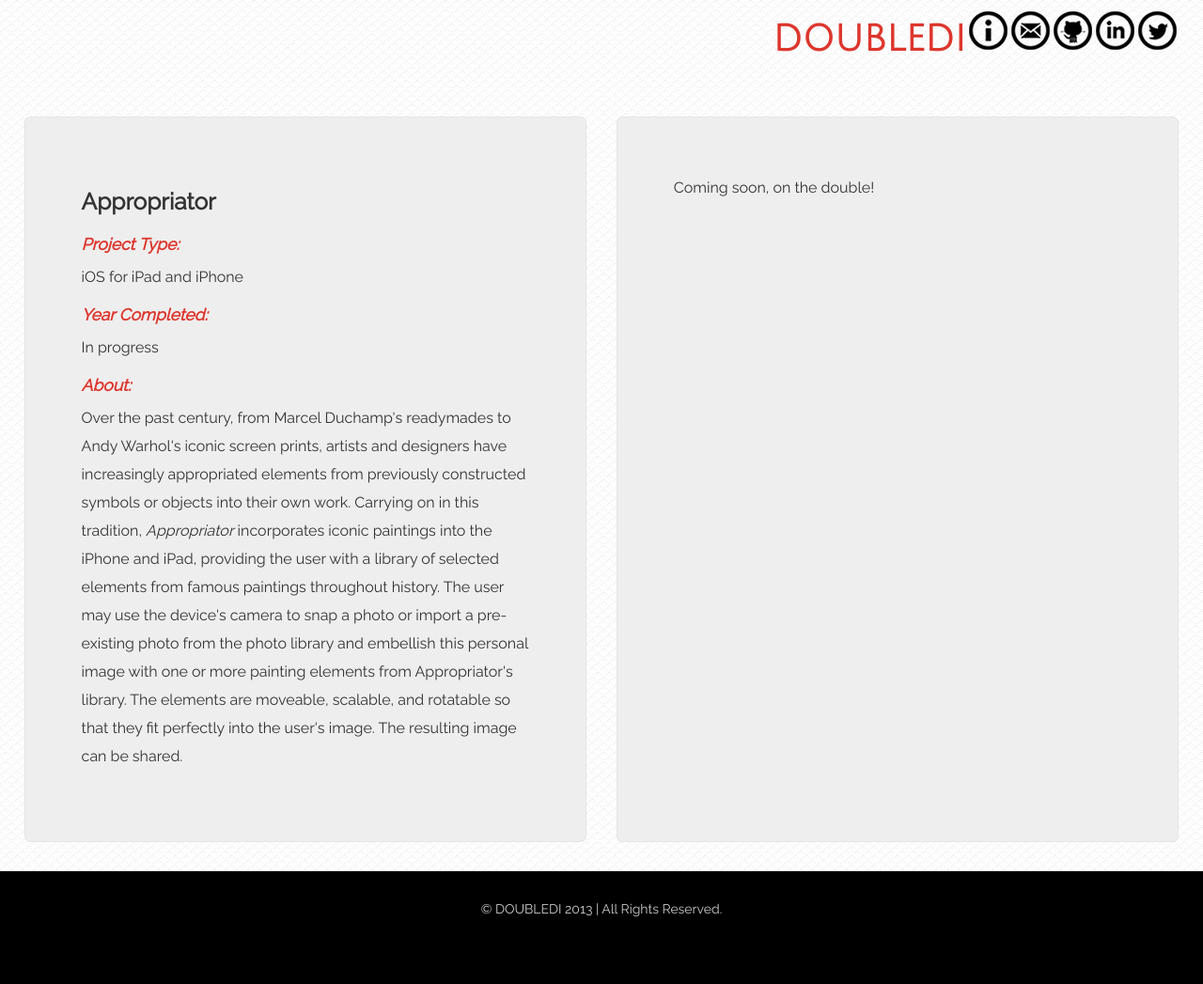
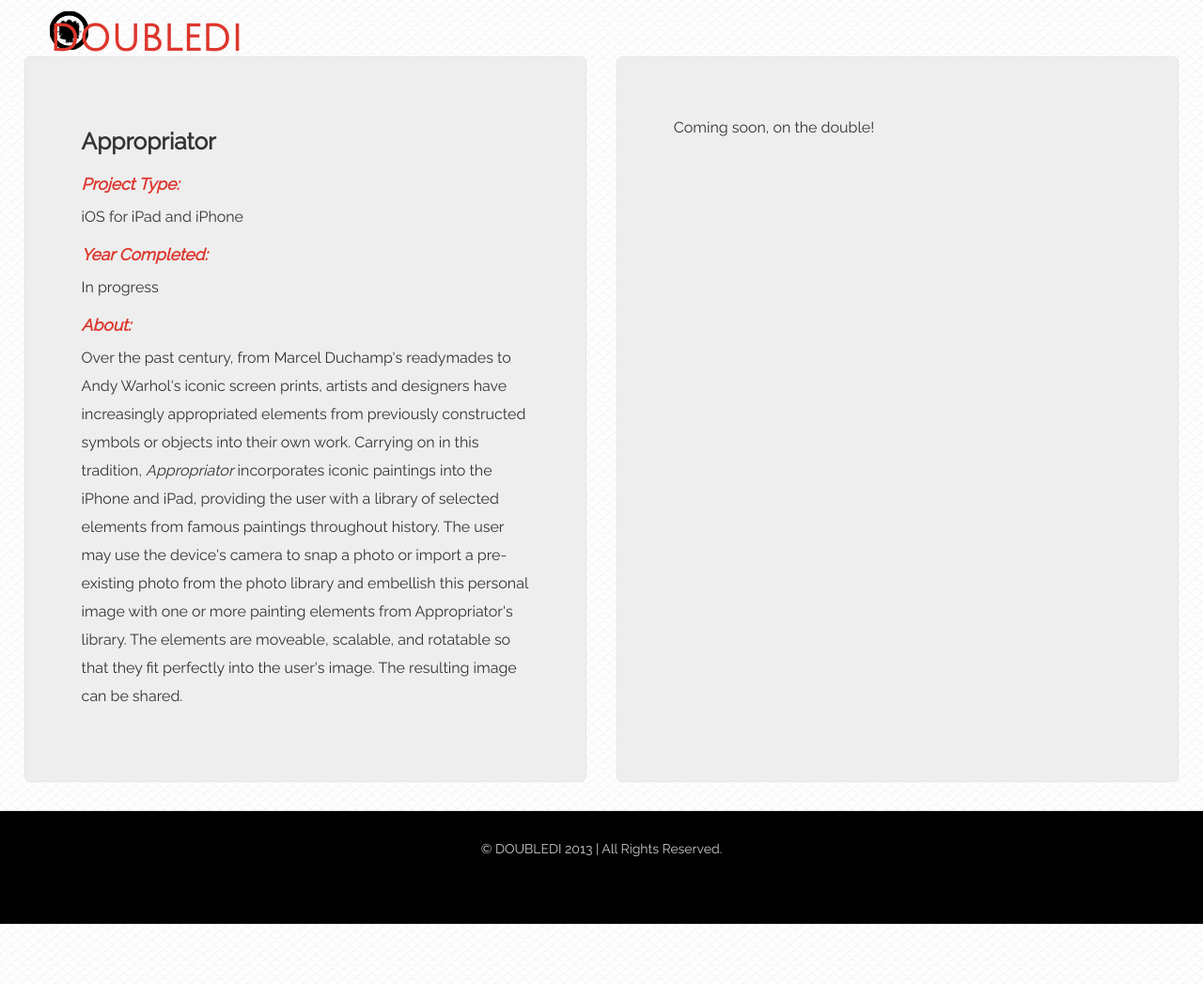
Before and after one commit to diannamertz/doubledi.github.com, a Jekyll site: the page built from appropriator.html, in a window 1280 px wide. Shown: the whole page at 94% size. Built offline with Jekyll 4.4.1, drawn with Linux system fonts in a browser that asks for light colours.

```diff
--- a/css/style.css
+++ b/css/style.css
@@ -279,7 +279,7 @@
 }
 
 nav li a {
-  position: relative;
-  float: right;
+  position: absolute;
+  float: center;
   padding: 2px;
 }
```
